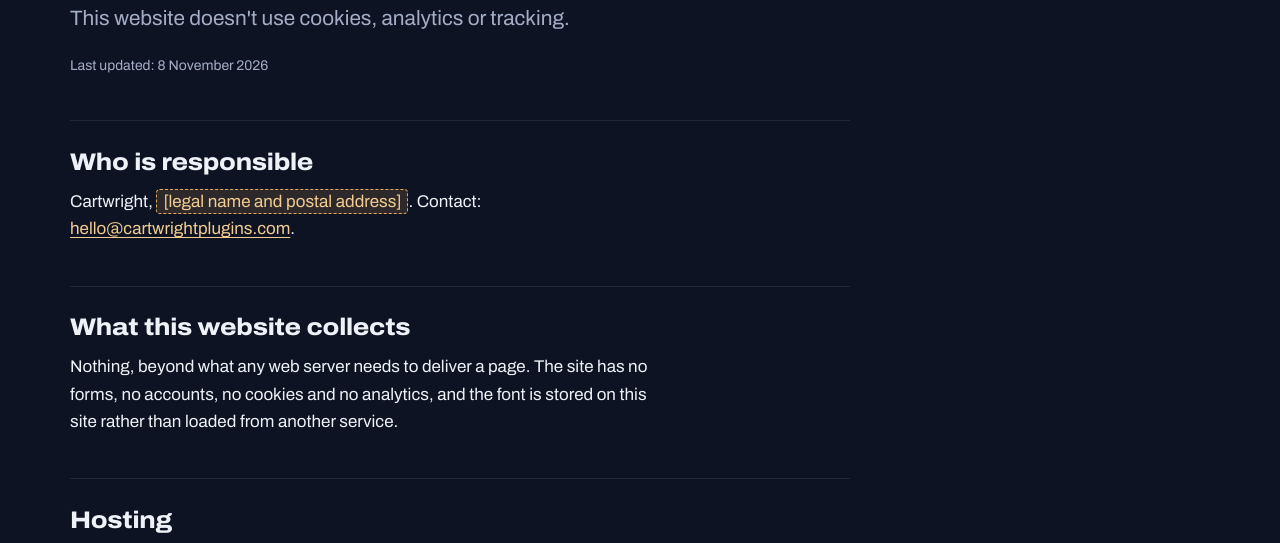
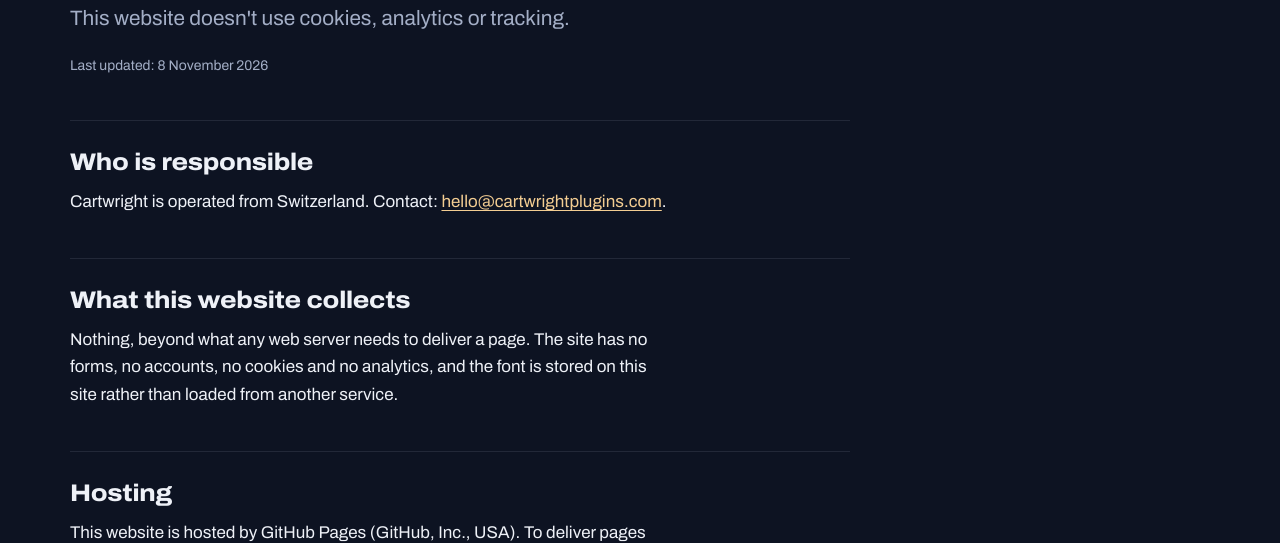
Before and after one commit to Thediver88/cartwright-website, a plain HTML site: page privacy/index.html in a window 1280 px wide. Shown: the part 204-747 px from the top of the page. Drawn offline with Linux system fonts and the light colour scheme.

Commit message:
Privacy page: responsible party is Cartwright, operated from Switzerland
Co-Authored-By: Claude Sonnet 5.5 <noreply@anthropic.com>
Claude-Session: https://claude.ai/code/session_01SuixH6NmEyN5qcKst1Ya2f

```diff
--- a/privacy/index.html
+++ b/privacy/index.html
@@ -32,7 +32,7 @@
 				<p class="note">Last updated: 8 November 2026</p>
 
 				<h2>Who is responsible</h2>
-				<p>Cartwright, <span class="todo">[legal name and postal address]</span>. Contact: <a href="mailto:hello@cartwrightplugins.com">hello@cartwrightplugins.com</a>.</p>
+				<p>Cartwright is operated from Switzerland. Contact: <a href="mailto:hello@cartwrightplugins.com">hello@cartwrightplugins.com</a>.</p>
 
 				<h2>What this website collects</h2>
 				<p>Nothing, beyond what any web server needs to deliver a page. The site has no forms, no accounts, no cookies and no analytics, and the font is stored on this site rather than loaded from another service.</p>
```
